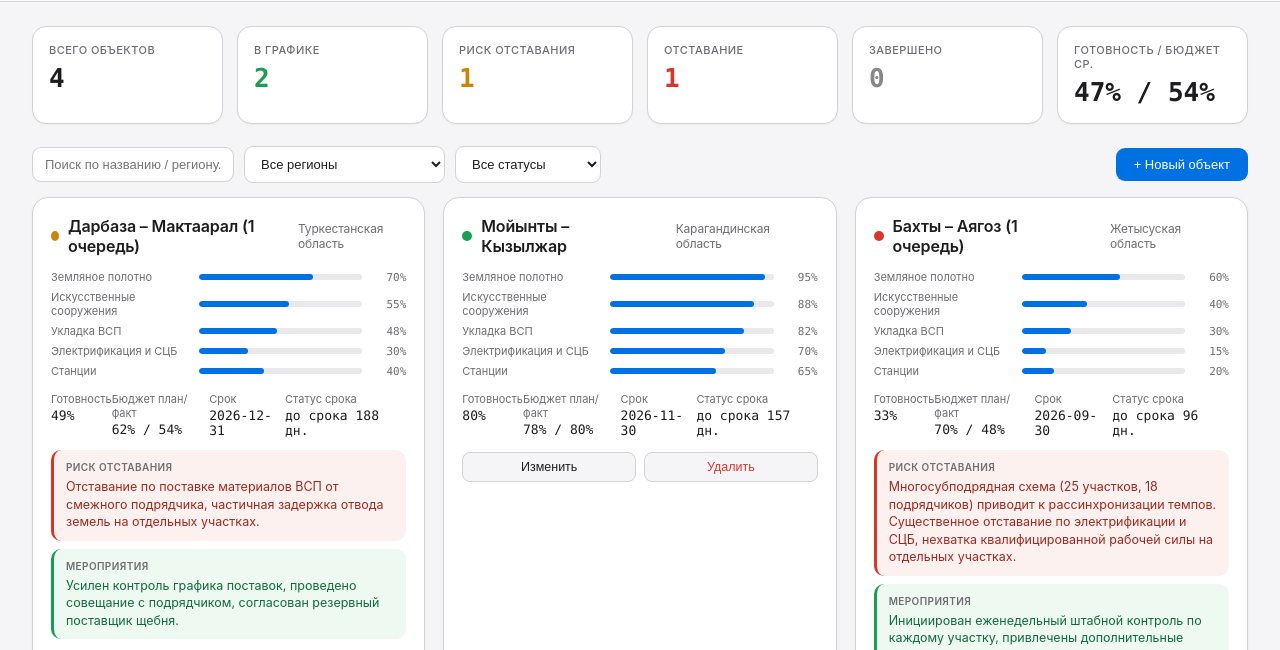
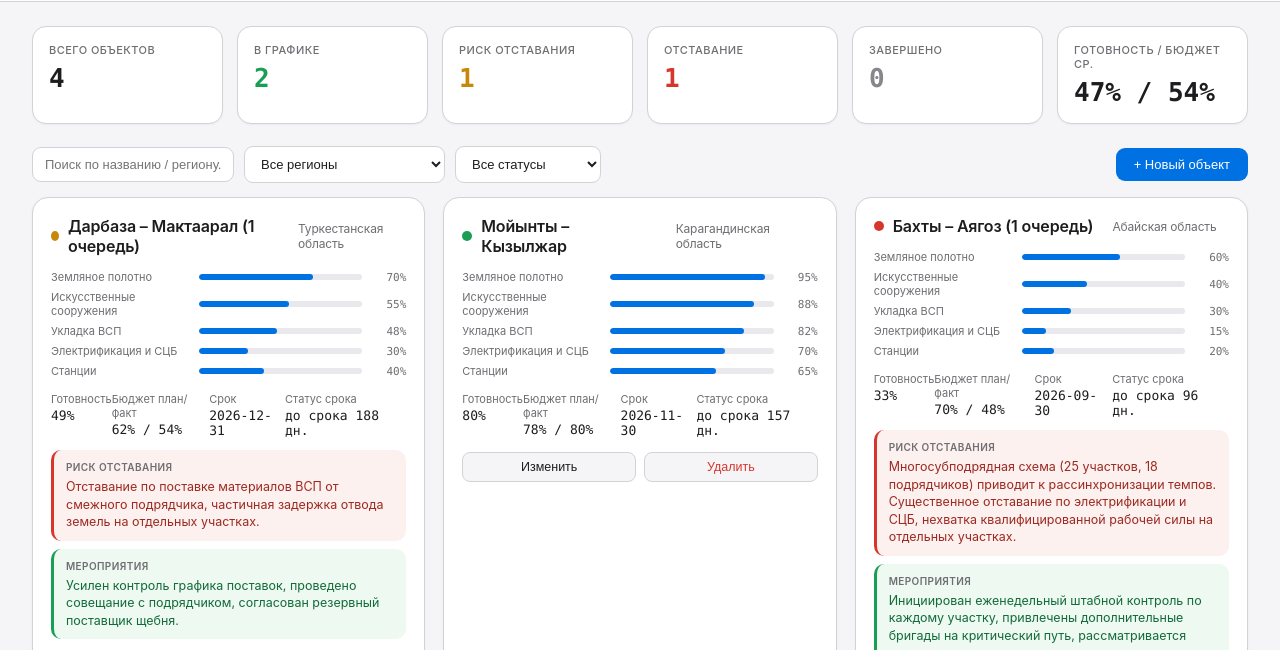
Before and after one commit to omirbek42/ktz-construction-dashboard, a plain HTML site: page ktz_dashboard.html in a window 1280 px wide. Shown: the part 70-720 px from the top of the page. Drawn offline with Linux system fonts and the light colour scheme.

Commit message:
Fix region for Bakhty-Ayagoz project: Abay region

```diff
--- a/ktz_dashboard.html
+++ b/ktz_dashboard.html
@@ -265,7 +265,7 @@
 
 <script>
 const STORAGE_KEY = 'ktz_dashboard_v1';
-const REGIONS = ['Туркестанская область','Жетысуская область','Карагандинская область','Алматинская область','Жамбылская область','Кызылординская область'];
+const REGIONS = ['Туркестанская область','Жетысуская область','Карагандинская область','Алматинская область','Жамбылская область','Кызылординская область','Абайская область'];
 const STAGE_NAMES = ['Земляное полотно','Искусственные сооружения','Укладка ВСП','Электрификация и СЦБ','Станции'];
 const STATUS_LABEL = {green:'В графике',amber:'Риск отставания',red:'Отставание',done:'Завершён'};
 
@@ -304,7 +304,7 @@ function seedData(){
     {
       id: cryptoId(),
       name: 'Бахты – Аягоз (1 очередь)',
-      region: 'Жетысуская область',
+      region: 'Абайская область',
       length: 152,
       startdate: '2023-05-01',
       plandate: '2026-09-30',
```
